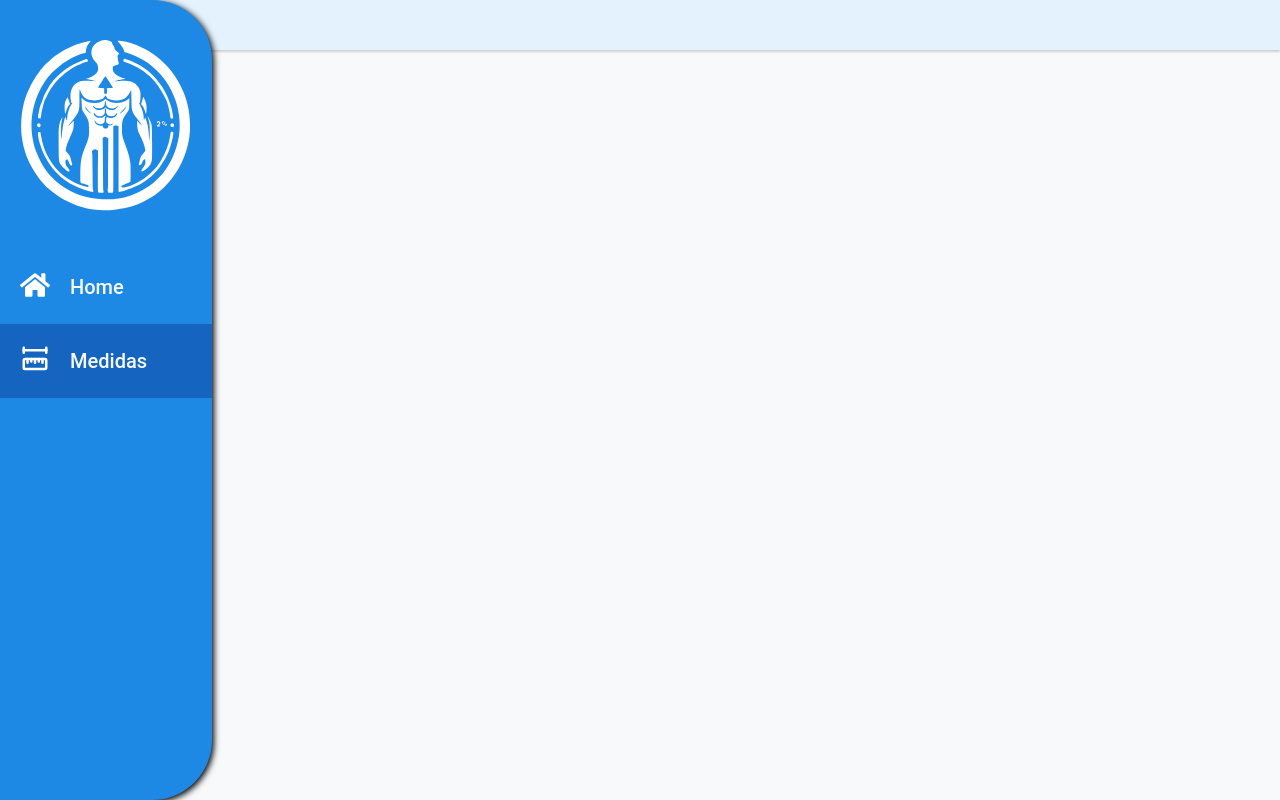
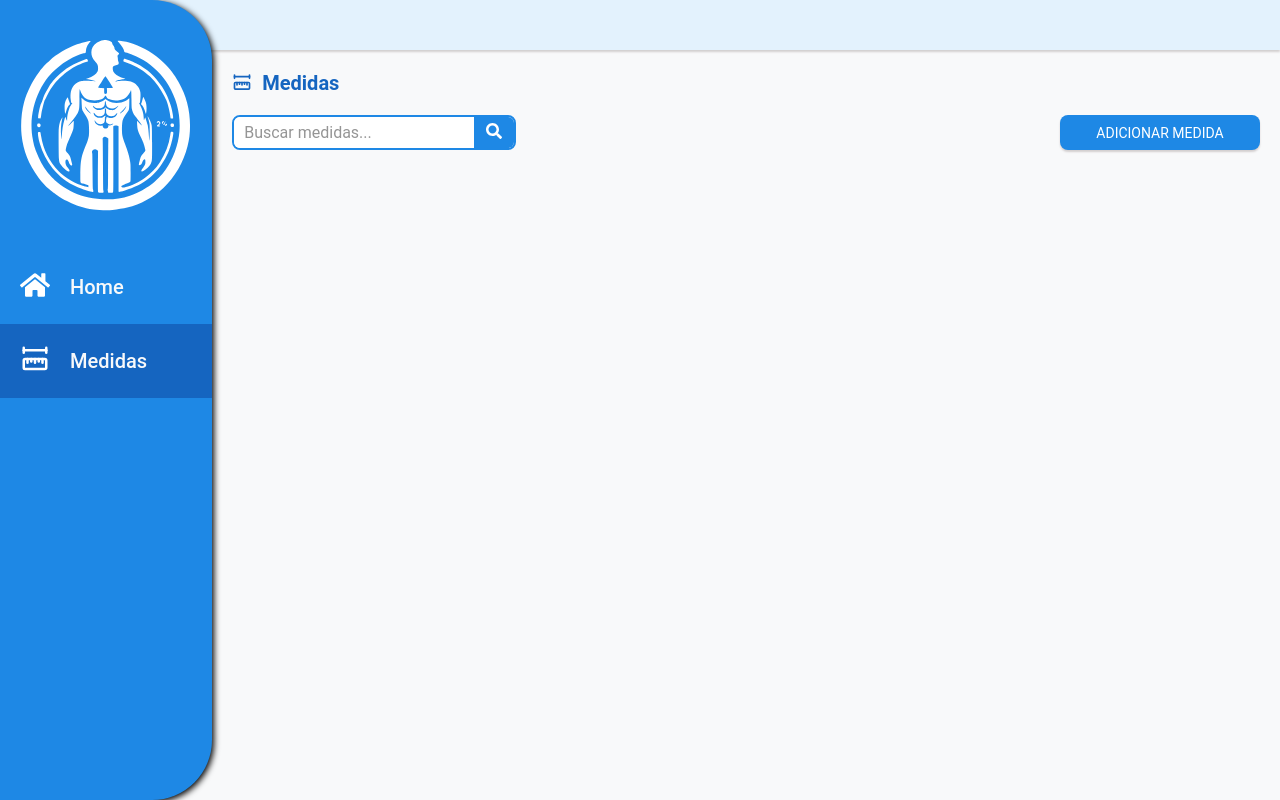
Before and after one commit to LiviaCaetano/BodyProgress, a React (Vite) app in the folder frontend/: page / in a window 1280 px wide. Both pictures are taken after a click on the element "Medidas". Built offline with nearby package versions, Linux system fonts and the light colour scheme.

Commit message:
feat: add measures list page

```diff
--- a/frontend/src/pages/MeasuresList/index.tsx
+++ b/frontend/src/pages/MeasuresList/index.tsx
@@ -1,5 +1,27 @@
+import { useState } from "react";
+import { TbRulerMeasure } from "react-icons/tb";
+import { Button } from "../../shared/components/Button";
+import { Search } from "../../shared/components/Search";
+import { Title } from "../../shared/components/Title";
 import "./styles.scss";
 
 export const MeasuresList = () => {
-  return <div className="measures-list"></div>;
+  const [showModal, setShowModal] = useState<boolean>(false);
+
+  return (
+    <div className="measures-list">
+      <Title text="Medidas" icon={<TbRulerMeasure size={25} />} />
+      <div className="measures-list-header">
+        <Search
+          onSearch={(e) => console.log(e)}
+          placeholder="Buscar medidas..."
+        />
+        <Button
+          text="Adicionar medida"
+          variant="primary"
+          onClick={() => setShowModal(true)}
+        />
+      </div>
+    </div>
+  );
 };
--- a/frontend/src/pages/MeasuresList/styles.scss
+++ b/frontend/src/pages/MeasuresList/styles.scss
@@ -1,3 +1,15 @@
 .measures-list {
+  width: 100%;
+  display: flex;
+  flex-direction: column;
+  gap: 20px;
 
+  .measures-list-header {
+    display: flex;
+    justify-content: space-between;
+
+    button {
+      width: 200px;
+    }
+  }
 }
--- a/frontend/src/shared/components/Search/styles.scss
+++ b/frontend/src/shared/components/Search/styles.scss
@@ -1,11 +1,12 @@
 .search-container {
   display: flex;
+  height: 35px;
   align-items: center;
   background: white;
   border-radius: 8px;
   border: 2px solid #1E88E5;
   overflow: hidden;
-  max-width: 300px;
+  max-width: 350px;
   transition: 0.3s;
 
   .search-input {
@@ -22,6 +23,7 @@
   }
 
   .search-button {
+    max-width: 40px;
     background: #1E88E5;
     color: white;
     border: none;
```
Also changed, not shown: frontend/src/assets/svgIcons/EmptyListIcon/index.tsx (added, +28 -0 lines), frontend/src/shared/components/EmptyList/index.tsx (added, +17 -0 lines), frontend/src/shared/components/EmptyList/styles.scss (added, +25 -0 lines).
